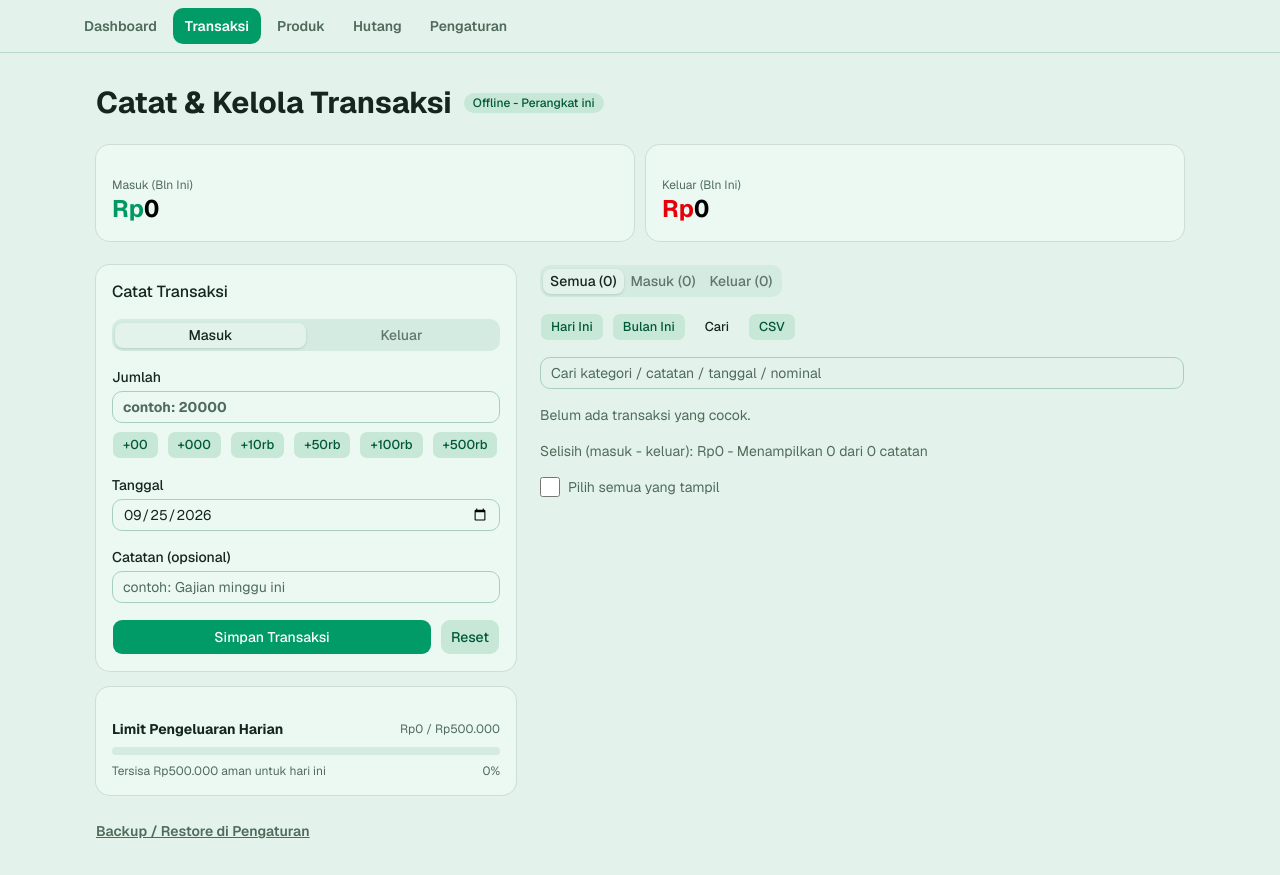
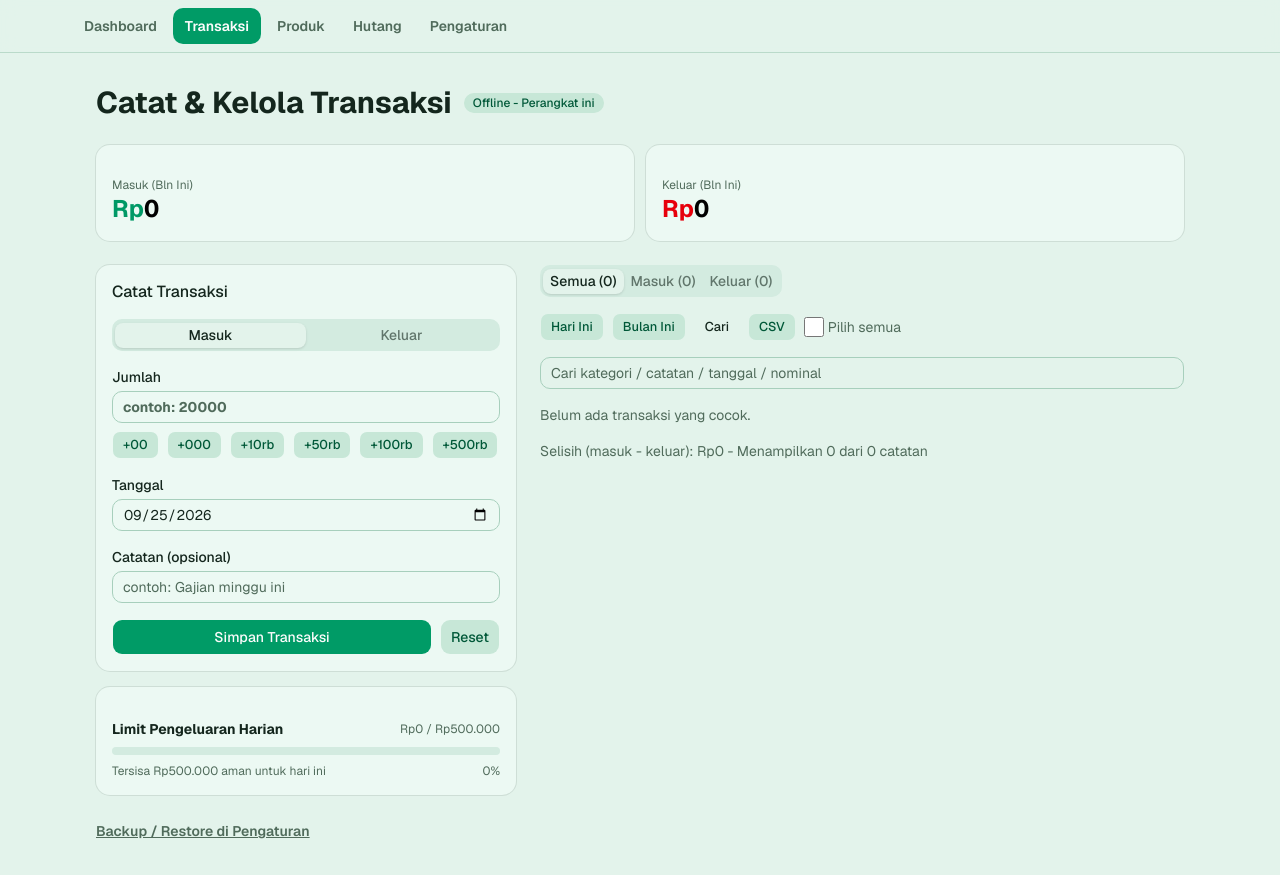
Before and after one commit to F4IRUZZZ/keuangan-next, a Next.js app: page /transaksi in a window 1280 px wide. Built offline with nearby package versions, Linux system fonts and the light colour scheme.

Commit message:
Revisi PR: pilih-semua ke toolbar + Dialog konfirmasi bulk
Label pilih-semua pindah ke baris toolbar (tanpa scroll). window.confirm bulk diganti Dialog shadcn (tutup backlog dialog cantik). Uji bulk via dialog. B22-ALL-OK 11/11.

```diff
--- a/app/transaksi/page.tsx
+++ b/app/transaksi/page.tsx
@@ -77,6 +77,7 @@ function IsiTransaksi() {
   const [ubahKat, setUbahKat] = useState("");
   const [ubahPesan, setUbahPesan] = useState("");
   const [hapusId, setHapusId] = useState<number | null>(null);
+  const [konfirmBulk, setKonfirmBulk] = useState(false);
   const refCari = useRef<HTMLInputElement>(null);
 
   async function muat() {
@@ -168,7 +169,7 @@ function IsiTransaksi() {
 
   async function hapusMassal() {
     if (terpilih.size === 0) return;
-    if (!window.confirm(`Hapus ${terpilih.size} transaksi terpilih?`)) return;
+    setKonfirmBulk(false);
     let ok = 0;
     const gagal: number[] = [];
     for (const id of Array.from(terpilih)) {
@@ -441,6 +442,25 @@ function IsiTransaksi() {
             <Button variant="secondary" size="sm" onClick={unduhCSVToolbar}>
               CSV
             </Button>
+            <label className="flex items-center gap-1 text-sm text-muted-foreground">
+              <input
+                type="checkbox"
+                className="size-5 accent-emerald-600"
+                aria-label="Pilih semua yang tampil"
+                checked={data.length > 0 && data.every((t) => terpilih.has(t.id))}
+                onChange={(e) => {
+                  setTerpilih((s) => {
+                    const n = new Set(s);
+                    for (const t of data) {
+                      if (e.target.checked) n.add(t.id);
+                      else n.delete(t.id);
+                    }
+                    return n;
+                  });
+                }}
+              />
+              Pilih semua
+            </label>
           </div>
           <Input
             ref={refCari}
@@ -451,7 +471,7 @@ function IsiTransaksi() {
           {!terpilih.size ? null : (
             <div className="flex items-center gap-2 rounded-xl border p-2 text-sm">
               <span>{terpilih.size} terpilih.</span>
-              <Button variant="destructive" size="sm" onClick={hapusMassal}>Hapus terpilih</Button>
+              <Button variant="destructive" size="sm" onClick={() => setKonfirmBulk(true)}>Hapus terpilih</Button>
             </div>
           )}
           {urut.length === 0 ? (
@@ -505,25 +525,6 @@ function IsiTransaksi() {
               : `Subtotal: Rp${formatRupiah(subtotal)}`}{" "}
             - Menampilkan {data.length} dari {daftar.length} catatan
           </p>
-          <label className="flex items-center gap-2 text-sm text-muted-foreground">
-            <input
-              type="checkbox"
-              className="size-5 accent-emerald-600"
-              aria-label="Pilih semua yang tampil"
-              checked={data.length > 0 && data.every((t) => terpilih.has(t.id))}
-              onChange={(e) => {
-                setTerpilih((s) => {
-                  const n = new Set(s);
-                  for (const t of data) {
-                    if (e.target.checked) n.add(t.id);
-                    else n.delete(t.id);
-                  }
-                  return n;
-                });
-              }}
-            />
-            Pilih semua yang tampil
-          </label>
         </section>
       </div>
       <Link href="/pengaturan" className="text-sm font-semibold text-muted-foreground underline">
@@ -574,6 +575,19 @@ function IsiTransaksi() {
           </DialogFooter>
         </DialogContent>
       </Dialog>
+
+      <Dialog open={konfirmBulk} onOpenChange={setKonfirmBulk}>
+        <DialogContent aria-label="Hapus transaksi terpilih">
+          <DialogHeader>
+            <DialogTitle>Hapus {terpilih.size} transaksi terpilih?</DialogTitle>
+          </DialogHeader>
+          <p className="text-sm text-muted-foreground">Catatan yang menempel ikut terhapus. Tindakan ini tidak bisa dibatalkan.</p>
+          <DialogFooter>
+            <Button variant="secondary" onClick={() => setKonfirmBulk(false)}>Batal</Button>
+            <Button variant="destructive" onClick={hapusMassal}>Hapus</Button>
+          </DialogFooter>
+        </DialogContent>
+      </Dialog>
     </main>
   );
 }
--- a/tools-uji/verify-b22.js
+++ b/tools-uji/verify-b22.js
@@ -73,8 +73,10 @@ const lapor = (n, ok, d) => {
     );
     await page.getByLabel("Pilih semua yang tampil").check();
     await page.getByRole("button", { name: /Hapus terpilih/ }).click();
+    await page.waitForSelector('[role="dialog"]', { timeout: 8000 });
+    await page.locator('[role="dialog"]').getByRole("button", { name: "Hapus" }).click();
     await page.waitForFunction(() => /2 transaksi dihapus/.test(document.body.textContent ?? ""), null, { timeout: 10000 });
-    lapor("bulk hapus 2 + cascade", true);
+    lapor("bulk dialog + hapus 2 + cascade", true);
     // F1.2: preset URL + reset + filter hari + CSV + footer + limit + mini-stat
     await page.goto(`${BASE}/transaksi?jenis=keluar`, { waitUntil: "load", timeout: 120000 });
     await page.waitForFunction(() => {
```
